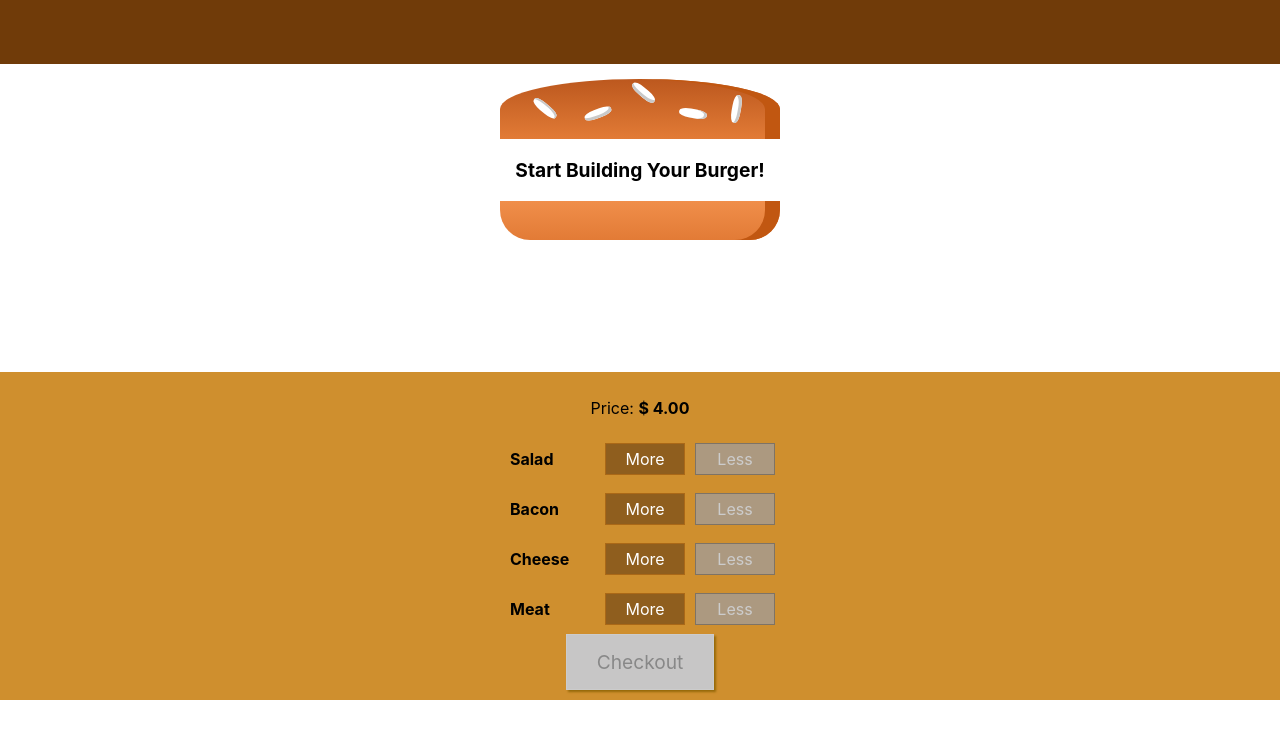
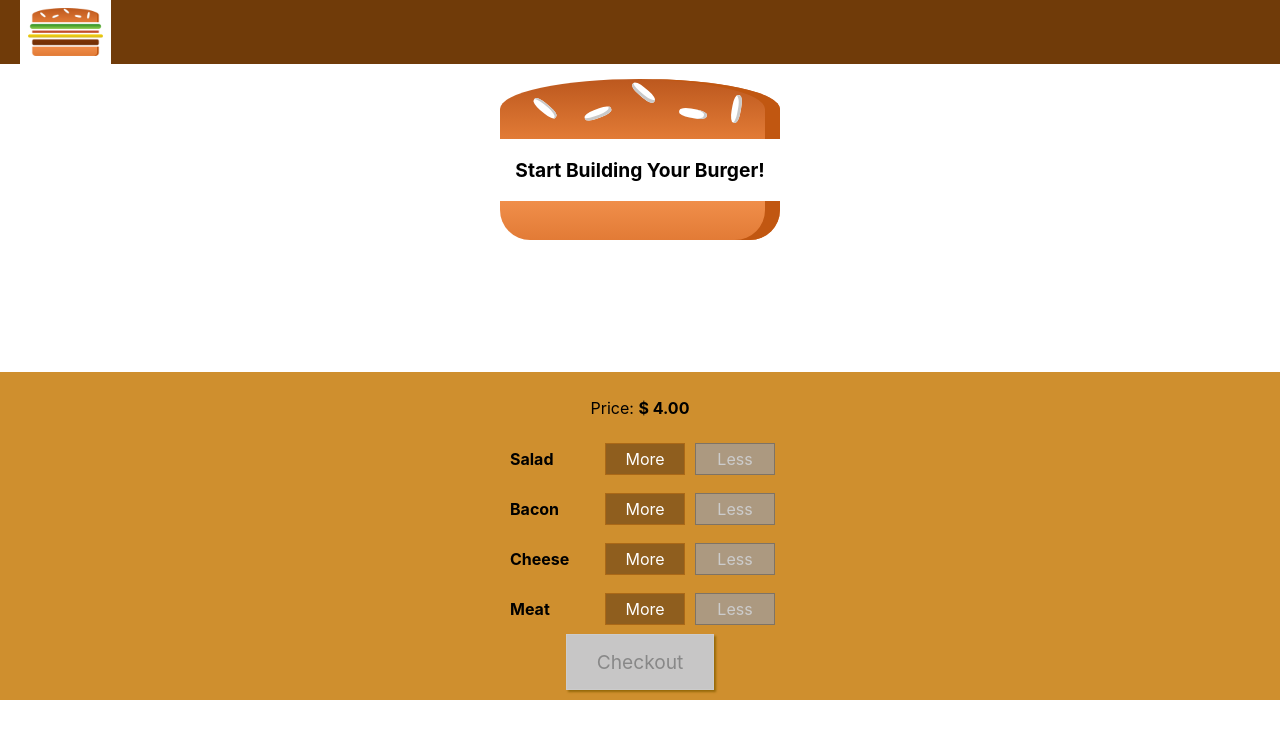
Before and after one commit to zolomohan/burger-builder, a React (Create React App) app: page / in a window 1280 px wide. Shown: the top 738 px of the page. Built offline with nearby package versions, Linux system fonts and the light colour scheme.

Commit message:
Add Burger Logo to Navbar

```diff
--- /dev/null
+++ b/src/components/Logo.js
@@ -0,0 +1,10 @@
+import React from 'react';
+import burgerLogo from '../assets/BurgerLogo.png';
+import classes from '../styles/Logo.module.css'
+export default function Logo() {
+	return (
+		<div className={classes.Logo}>
+			<img src={burgerLogo} />
+		</div>
+	);
+}
--- a/src/components/Navbar.js
+++ b/src/components/Navbar.js
@@ -1,12 +1,11 @@
 import React from 'react';
-import classes from '../styles/Navbar.module.css'
+import classes from '../styles/Navbar.module.css';
+import Logo from './Logo';
 
 export default function Navbar() {
 	return (
 		<header className={classes.Navbar}>
-			<nav>
-
-			</nav>
+			<Logo />
 		</header>
-	)
+	);
 }
--- /dev/null
+++ b/src/styles/Logo.module.css
@@ -0,0 +1,10 @@
+.Logo {
+	background-color: white;
+	padding: 8px;
+	height: 100%;
+	box-sizing: border-box;
+}
+
+.Logo img {
+	height: 100%;
+}
```
Also changed, not shown: src/assets/BurgerLogo.png (added).
